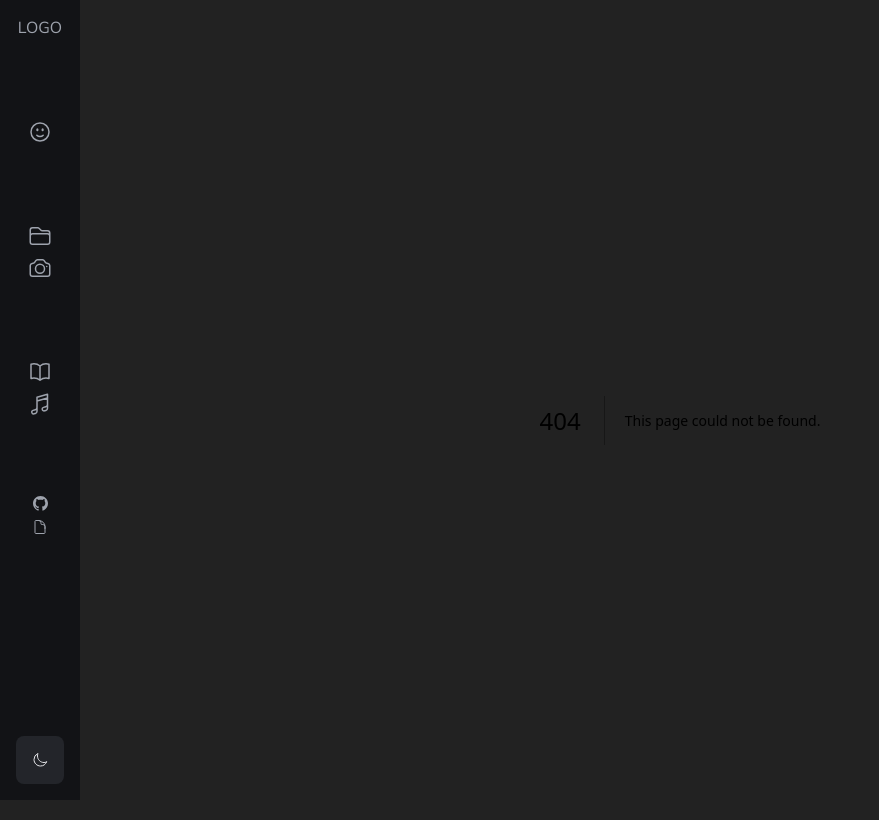
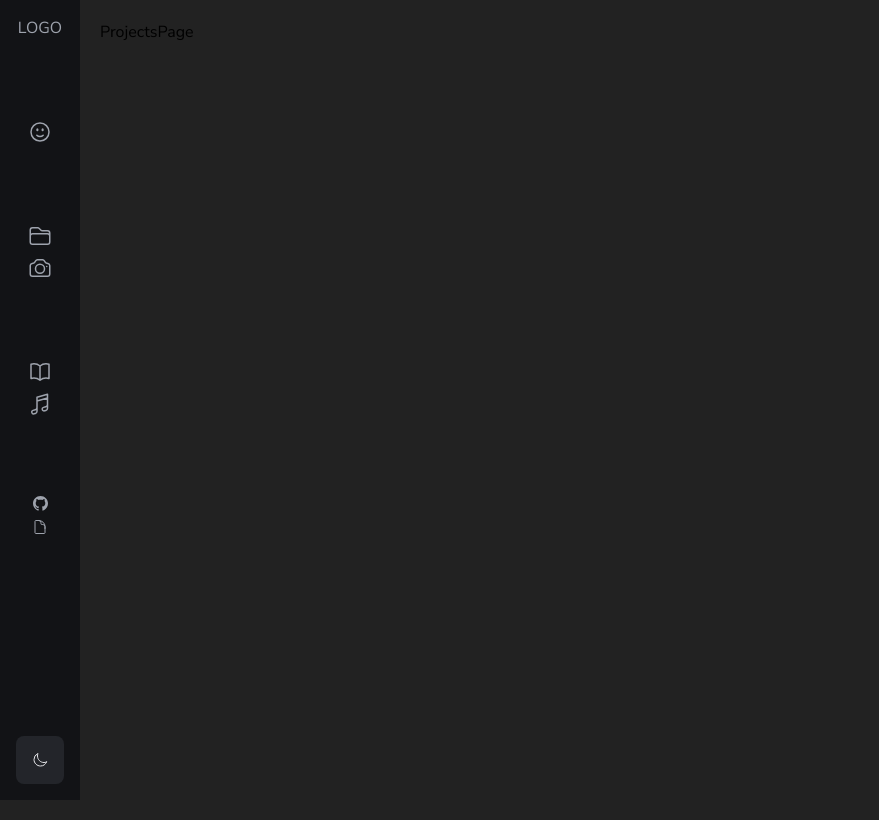
Before and after one commit to wongprom/test-next-13, a Next.js app: page /projects in a window 1280 px wide. Before the commit this address had no page. Shown: the whole page, without its empty margins (0-879 px from the left). Built offline with nearby package versions, Linux system fonts and the light colour scheme.

Commit message:
PROJECTS, Create very simpel ProjectsPage.

```diff
--- a/app/page.tsx
+++ b/app/page.tsx
@@ -29,7 +29,7 @@ export default function Home() {
         <div className="text-white flex justify-between border-b border-[#2e3237] mb-12 mt-20 pb-4">
           <p className="font-bold text-md text-[#babdc5]">Latest projects</p>
           <Link
-            href={'/'}
+            href={'/projects'}
             className="flex text-sm text-[#828996] items-center cursor-pointer"
           >
             All Projects <ArrowLongRightIcon className="h-4 w-4 ml-1" />
--- /dev/null
+++ b/app/projects/page.tsx
@@ -0,0 +1,7 @@
+import React from 'react';
+
+const ProjectsPage = () => {
+  return <div>ProjectsPage</div>;
+};
+
+export default ProjectsPage;
```
